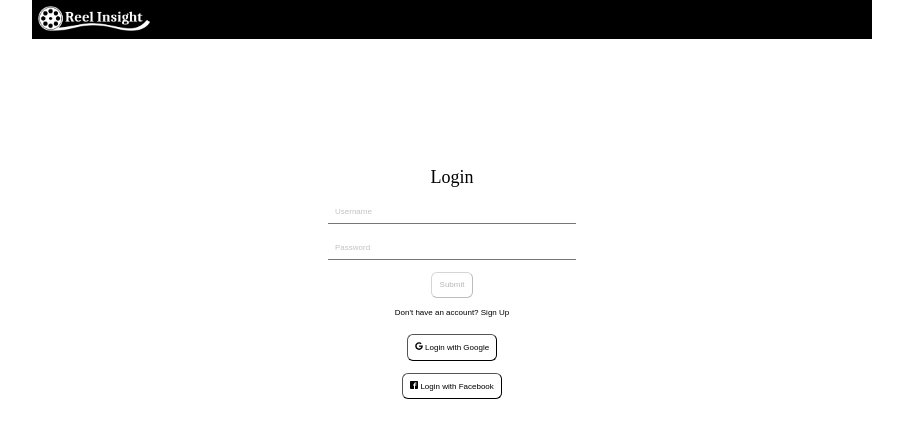
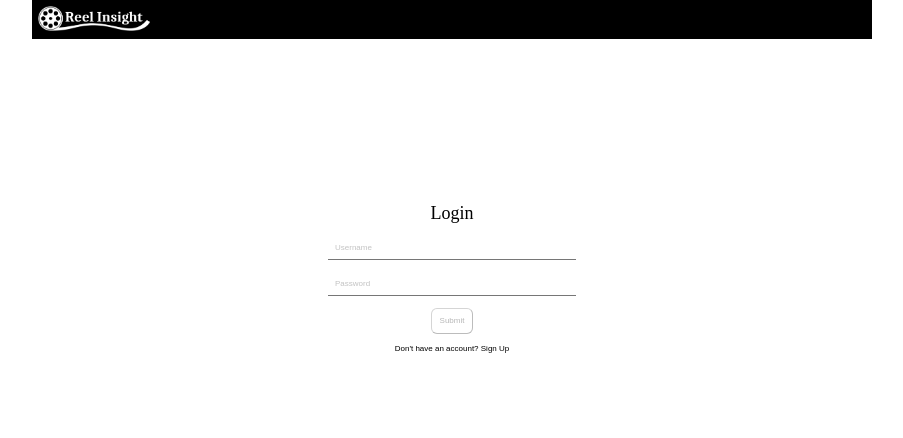
Before and after one commit to Always-Serving-Code/Reel-Insight-V2.0, a React (Vite) app: page / in a window 1280 px wide. Shown: the top 438 px of the page, without its empty margins (188-1091 px from the left). Built offline with nearby package versions, Linux system fonts and the light colour scheme; a web font is replaced by a local one.

Commit message:
delete extra sign in stuff

```diff
--- a/src/App.css
+++ b/src/App.css
@@ -28,7 +28,7 @@
 
 .log-in-form,
 .sign-up-form {
-  margin-top: 35%;
+  padding-top: 60px;
   text-align: center;
 }
 
--- a/src/components/AuthForm.tsx
+++ b/src/components/AuthForm.tsx
@@ -1,9 +1,5 @@
 import { FormEvent, useState } from "react";
 import { Link } from "react-router-dom";
-import { FaGoogle } from "react-icons/fa";
-import { ImFacebook2 } from "react-icons/im";
-
-
 
 export default function AuthForm() {
   const [isSignUp, setIsSignUp] = useState(false);
@@ -85,14 +81,6 @@ export default function AuthForm() {
           </button>
         )}
       </div>
-      <div className="extra-options">
-        <button type="button"
-        ><FaGoogle /> Login with Google </button>
-      </div>
-      <div className="extra-options">
-        <button type="button"
-        ><ImFacebook2 /> Login with Facebook</button>
-      </div>
     </form>
   );
 }
```
